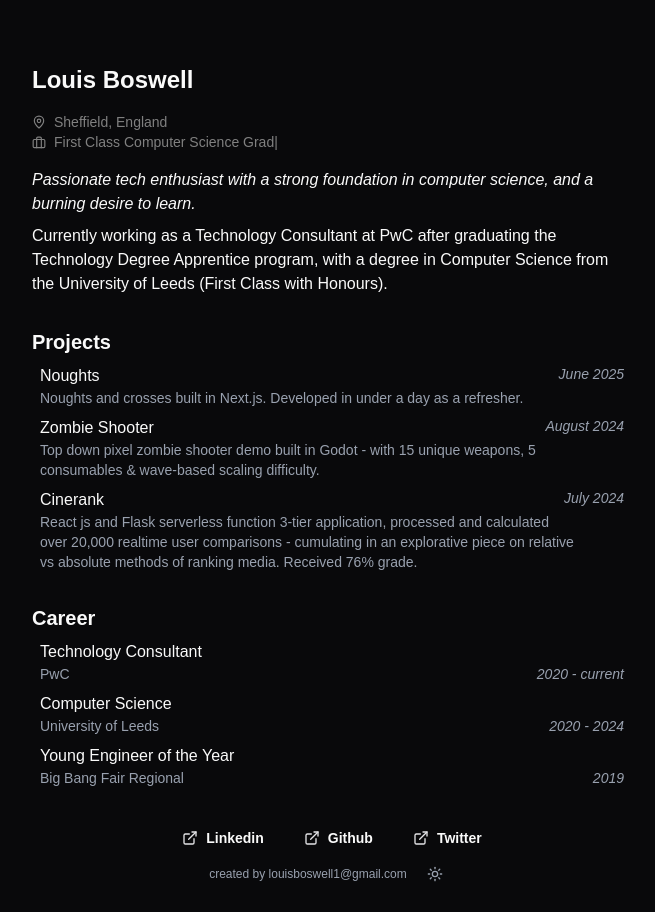
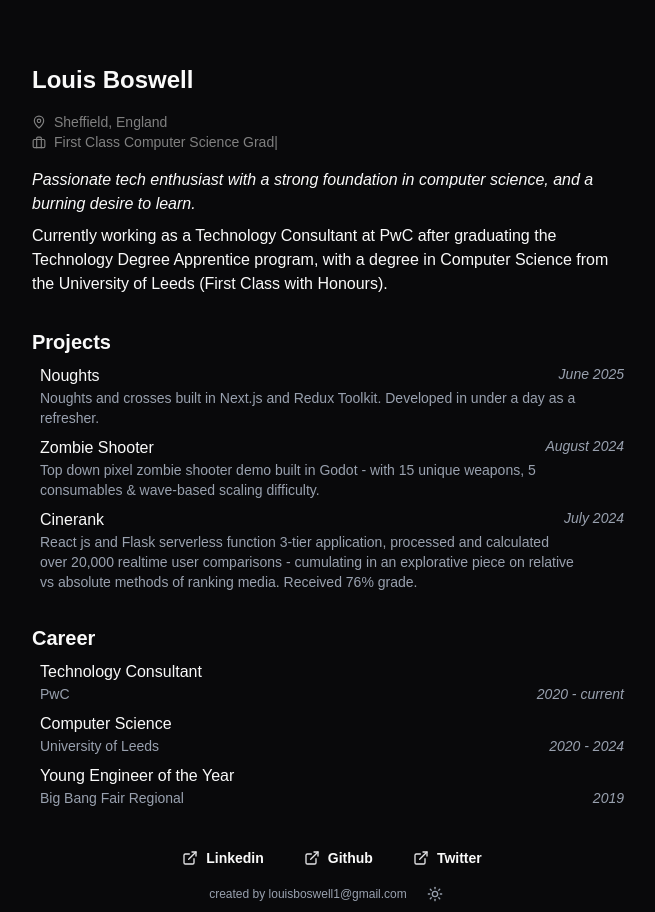
Before and after one commit to louisboswell/portfolio, a Next.js app: page / in a window 1280 px wide. Shown: the whole page, without its empty margins (308-963 px from the left). Built offline with nearby package versions, Linux system fonts and the light colour scheme.

Commit message:
Added redux to Noughts and Crosses.

```diff
--- a/pages/index.tsx
+++ b/pages/index.tsx
@@ -32,7 +32,7 @@ const projects = [
   {
     name: "Noughts",
     description:
-      "Noughts and crosses built in Next.js. Developed in under a day as a refresher.",
+      "Noughts and crosses built in Next.js and Redux Toolkit. Developed in under a day as a refresher.",
     year: "June 2025",
     http: "https://www.noughts.xyz",
   },
```
